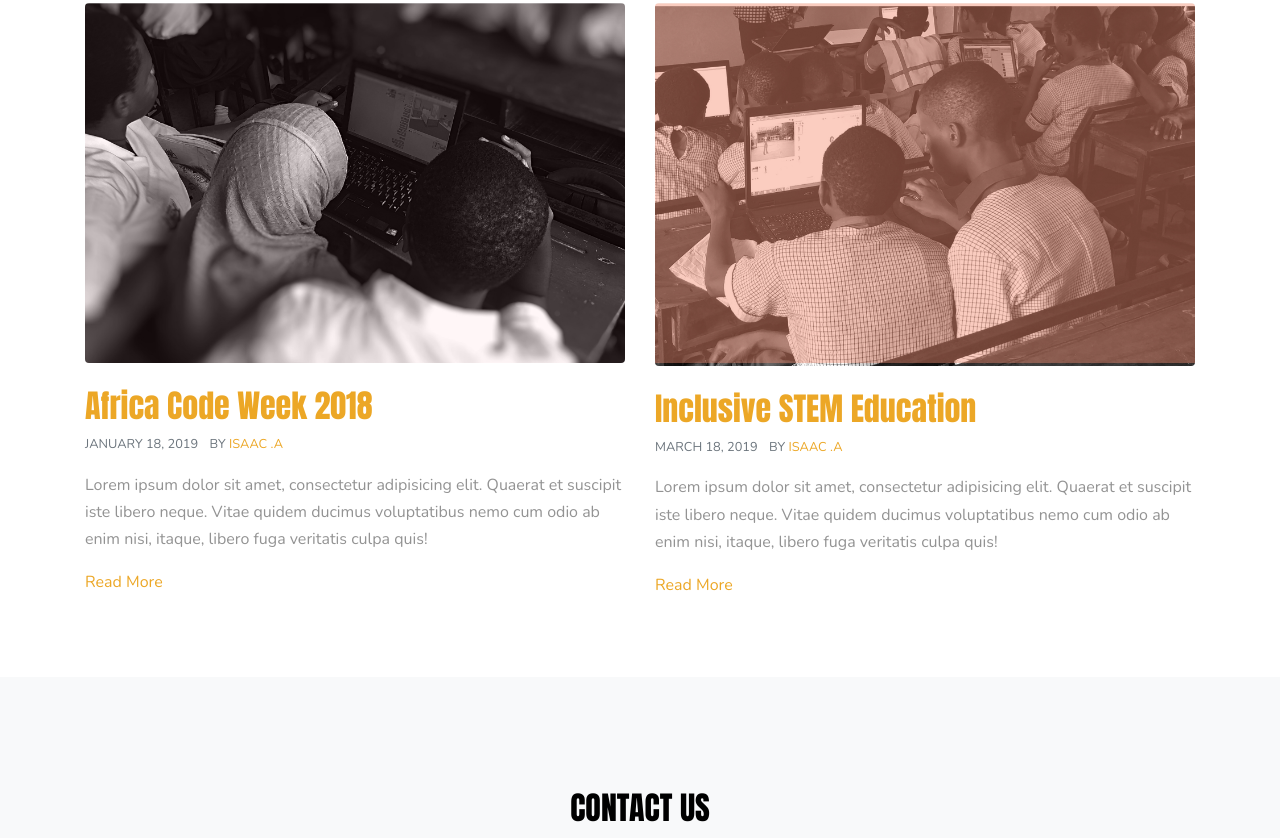
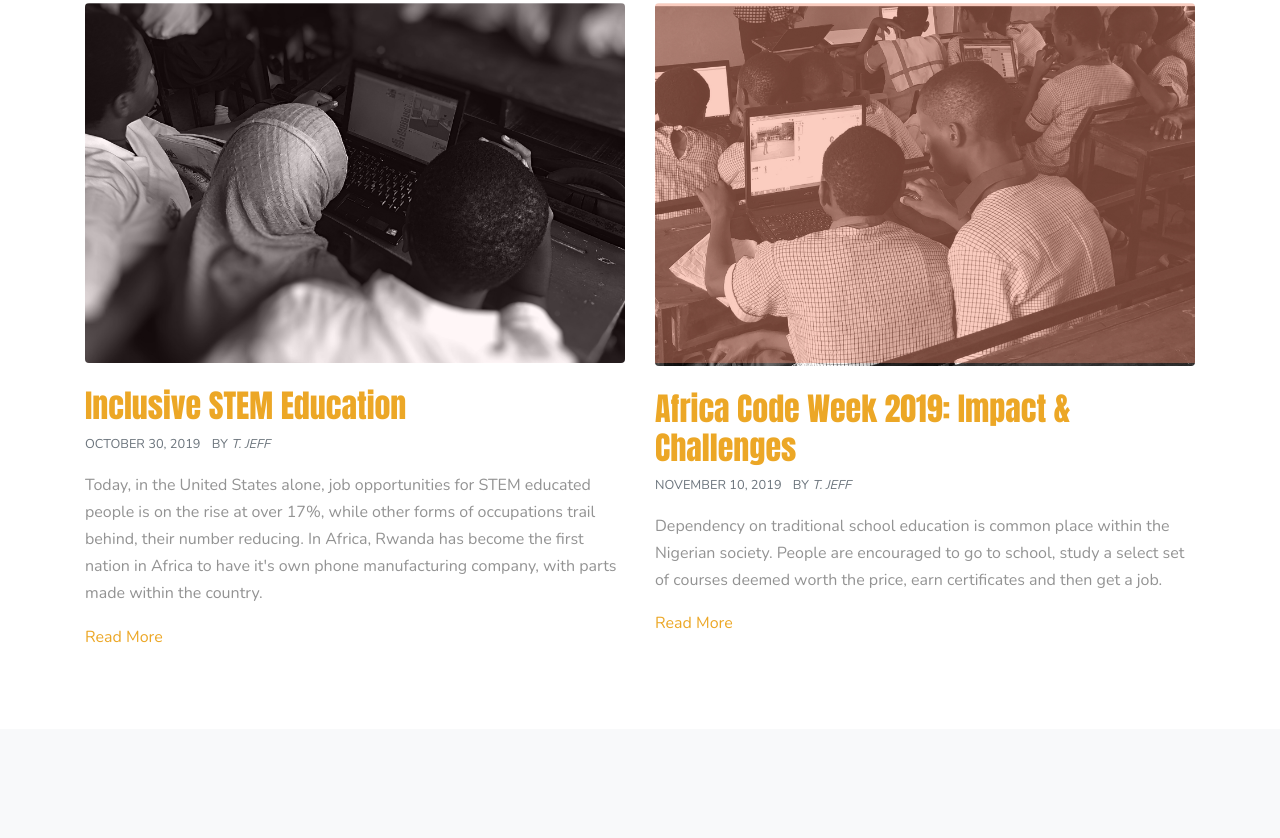
Before and after one commit to matthexx/yungdev, a plain HTML site: page index.html in a window 1280 px wide. Shown: the part 5751-6589 px from the top of the page. Drawn offline with nearby package versions, Linux system fonts and the light colour scheme; files whose address does not match are found by name.

Commit message:
article updates and favicon

```diff
--- a/index.html
+++ b/index.html
@@ -6,6 +6,7 @@
     <meta name="viewport" content="width=device-width, initial-scale=1, shrink-to-fit=no">
 
     <link href="https://fonts.googleapis.com/css?family=Nunito:300,400,700|Anton" rel="stylesheet">
+    <link rel="icon" href="images/fav.png">
 
 
     <link rel="stylesheet" href="fonts/icomoon/style.css">
@@ -285,20 +286,22 @@
         <div class="row">
           <div class="col-lg-6">
             <div>
-              <a href="single.html" class="mb-4 d-block"><img src="images/hero_1_no-text.jpg" alt="Image" class="img-fluid rounded"></a>
-              <h2><a href="single.html">Africa Code Week 2018</a></h2>
-              <p class="text-muted mb-3 text-uppercase small"><span class="mr-2">January 18, 2019</span> By <a href="single.html" class="by">Isaac .A</a></p>
-              <p>Lorem ipsum dolor sit amet, consectetur adipisicing elit. Quaerat et suscipit iste libero neque. Vitae quidem ducimus voluptatibus nemo cum odio ab enim nisi, itaque, libero fuga veritatis culpa quis!</p>
-              <p><a href="#">Read More</a></p>
+              <p class="mb-4 d-block"><img src="images/hero_1_no-text.jpg" alt="Image" class="img-fluid rounded"></p>
+              <h2><a href="https://medium.com/@ojoladio/inclusive-stem-education-4db875be0786?sk=ba08bc29f7ff7965da4ed322a3531c5f" target="blank">Inclusive STEM Education</a></h2>
+              <p class="text-muted mb-3 text-uppercase small"><span class="mr-2">October 30, 2019</span> By <cite class="by">T. Jeff </cite></p>
+              <p>Today, in the United States alone, job opportunities for STEM educated people is on the rise at over 17%, while other forms of occupations trail behind, their number reducing. In Africa, Rwanda has become the first nation in Africa to have it's own phone manufacturing company, with parts made within the country.
+                </p>
+              <p><a href="https://medium.com/@ojoladio/inclusive-stem-education-4db875be0786?sk=ba08bc29f7ff7965da4ed322a3531c5f" target="blank">Read More</a></p>
             </div>
           </div>
           <div class="col-lg-6">
             <div>
-              <a href="single.html" class="mb-4 d-block"><img src="images/hero_2_no-text.jpg" alt="Image" class="img-fluid rounded"></a>
-              <h2><a href="single.html">Inclusive STEM Education</a></h2>
-              <p class="text-muted mb-3 text-uppercase small"><span class="mr-2">March 18, 2019</span> By <a href="single.html" class="by">Isaac .A</a></p>
-              <p>Lorem ipsum dolor sit amet, consectetur adipisicing elit. Quaerat et suscipit iste libero neque. Vitae quidem ducimus voluptatibus nemo cum odio ab enim nisi, itaque, libero fuga veritatis culpa quis!</p>
-              <p><a href="#">Read More</a></p>
+              <p href="" class="mb-4 d-block"><img src="images/hero_2_no-text.jpg" alt="Image" class="img-fluid rounded"></p>
+              <h2><a href="https://medium.com/@ojoladio/africa-code-week-2019-impact-challenges-7a6f704945f9?sk=8d0a9643ecfbdf26d7965083c51acf4e" target="blank">Africa Code Week 2019: Impact & Challenges
+              </a></h2>
+              <p class="text-muted mb-3 text-uppercase small"><span class="mr-2">November 10, 2019</span> By <cite class="by">T. Jeff</cite></p>
+              <p>Dependency on traditional school education is common place within the Nigerian society. People are encouraged to go to school, study a select set of courses deemed worth the price, earn certificates and then get a job.</p>
+              <p><a href="https://medium.com/@ojoladio/africa-code-week-2019-impact-challenges-7a6f704945f9?sk=8d0a9643ecfbdf26d7965083c51acf4e" target="blank">Read More</a></p>
             </div>
           </div>
 
```
Also changed, not shown: images/fav.png (added), 1 other file.
